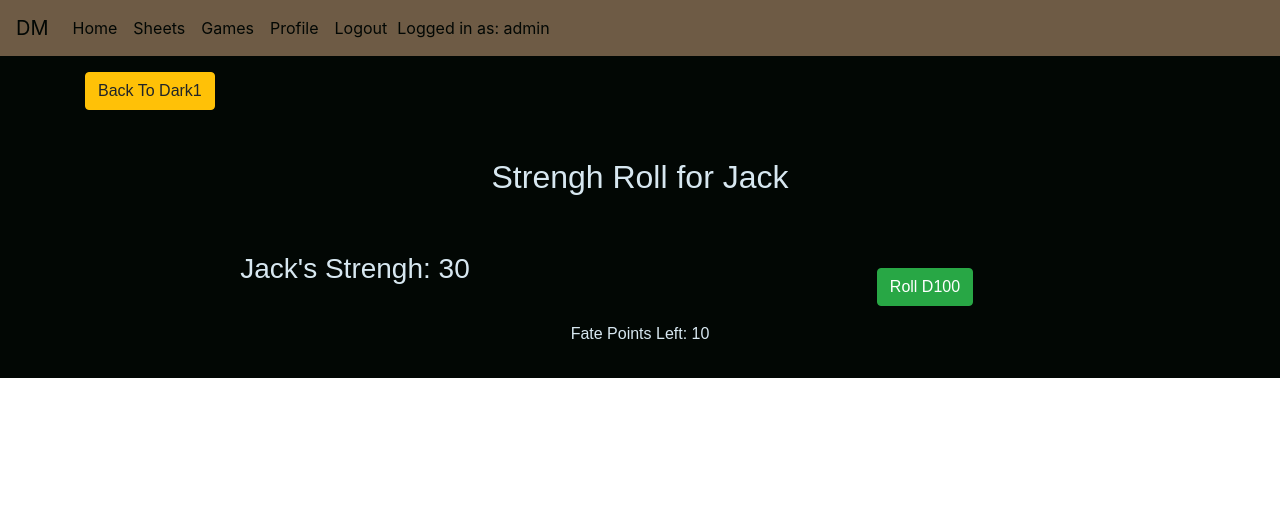
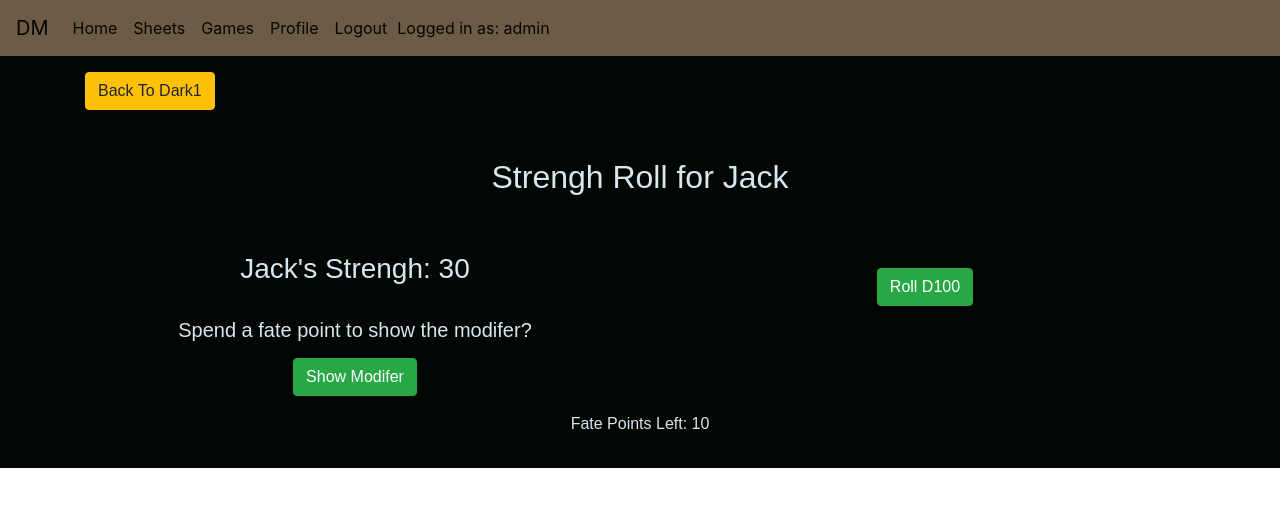
Before and after one commit to JackSnowdon/die-master, a Django app: page /game/dark_die_roll/112 in a window 1280 px wide. Shown: the top 507 px of the page. Run offline with Django 3.2, Linux system fonts and the light colour scheme; a user stored in the database is signed in; data comes from the database, SQL or seed files in the repository; both versions use the stored data as it was after the commit; parts of the project's set-up code (start-up, migrations or seed data) failed here and were passed over; some libraries are stand-ins or nearby versions; some web fonts are replaced.

Commit message:
pass/failed refactored and added fp to revael mod

```diff
--- a/game/templates/dark_die_roll.html
+++ b/game/templates/dark_die_roll.html
@@ -37,6 +37,9 @@
         <div class="col-md-6 col-12">
             <h3>{{ roller }}'s {{ this_roll.roll_type }}: <span id="roll-threshold"></span></h3>
             <h4 id="pass-fail"></h4>
+            <br>
+            <h5 class="mb-3" id="mod-reveal">Spend a fate point to show the modifer?</h5>
+            <button class="btn btn-success mb-3" id="mod-reveal-button">Show Modifer</button>
         </div>
         <div class="col-md-6 col-12">
             <h3 class="mb-3"><span id="roll-result"></span></h3>
--- a/game/views.py
+++ b/game/views.py
@@ -137,8 +137,30 @@ def dark_die_roll(request, diepk):
         if roll_form.is_valid():
             form = roll_form.save(commit=False)
             total_thresh = form.threshold + form.mod
-            if form.roll_amount <= form.threshold:
-                form.passed = True
+            if form.mod == 0:
+                if form.roll_amount <= total_thresh:
+                    form.passed = True
+                    messages.error(
+                        request, f"{this_roll.roll_type} Passed!", extra_tags="alert"
+                    )
+                else:
+                    messages.error(
+                        request, f"{this_roll.roll_type} Failed!", extra_tags="alert"
+                    )
+            else:
+                if form.roll_amount <= total_thresh:
+                    form.passed = True
+                    messages.error(
+                        request, f"{this_roll.roll_type} Passed!", extra_tags="alert"
+                    )
+                elif form.roll_amount <= form.threshold:
+                    messages.error(
+                        request, f"{this_roll.roll_type} Failed Due To {form.mod} Modifer!", extra_tags="alert"
+                    )
+                else:
+                    messages.error(
+                        request, f"{this_roll.roll_type} Failed!", extra_tags="alert"
+                    )
             roller.current_fate_points = form.fate_points
             roller.save()
             form.save()
--- a/static/js/dark_roll.js
+++ b/static/js/dark_roll.js
@@ -74,17 +74,28 @@ $(document).ready(function() {
         dieRoll();
     });
 
+    let currentFP = 0;
+
     $("#reroll-button").click(function() {
         $("#sumbit-dark-roller").attr("disabled", true);
         $("#reroll-button").attr("disabled", true);
         roller.max_fate_points--;
-        let currentFP = roller.max_fate_points
+        currentFP = roller.max_fate_points
         $("#max-fate-points").text(currentFP);
         $("#id_fate_points").attr("value", currentFP);
         $("#pass-fail").empty()
         dieRoll();
     });
 
+
+    $("#mod-reveal-button").click(function() {
+        $("#mod-reveal-button").hide();
+        roller.max_fate_points--;
+        currentFP = roller.max_fate_points
+        $("#max-fate-points").text(currentFP);
+        $("#id_fate_points").attr("value", currentFP);
+        $("#mod-reveal").text("Mod: " + mod);
+    });
 
     // Working With Django Forms
 
```
Also changed, not shown: db.sqlite3.
